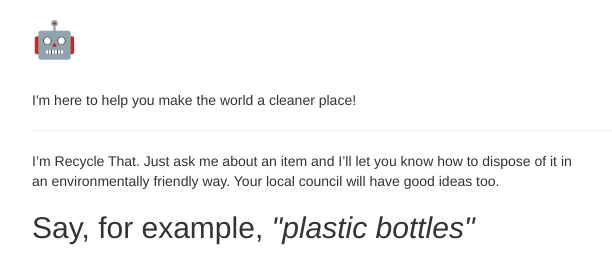
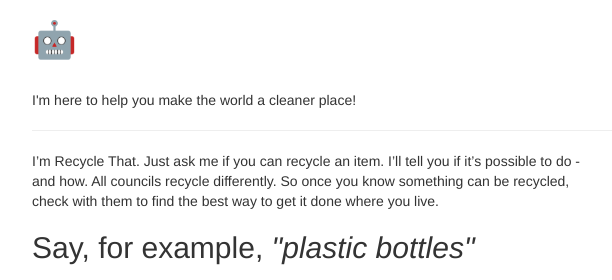
Before and after one commit to gia-rehabstudio/recycle-bot, a website: page index.html in a window 1280 px wide. Shown: the top 280 px of the page, 38-650 px from the left. Drawn offline with nearby package versions, Linux system fonts and the light colour scheme.

Commit message:
copyupdate

```diff
--- a/index.html
+++ b/index.html
@@ -23,8 +23,9 @@
                 </div>
                 <div class="col-xs-12 col-md-6">
                     <p> I’m Recycle That.
-                        Just ask me about an item and I’ll let you know how to dispose
-                         of it in an environmentally friendly way. Your local council will have good ideas too.
+                        Just ask me if you can recycle an item. I’ll tell you if it’s possible to do - and how.
+                         All councils recycle differently. So once you know something can be recycled, check with them to find the best way to get it done where you live.
+
                      </p>
                     <h2>Say, for example, <span class="examples">"plastic bottles"</span></h2>
                 </div>
```
